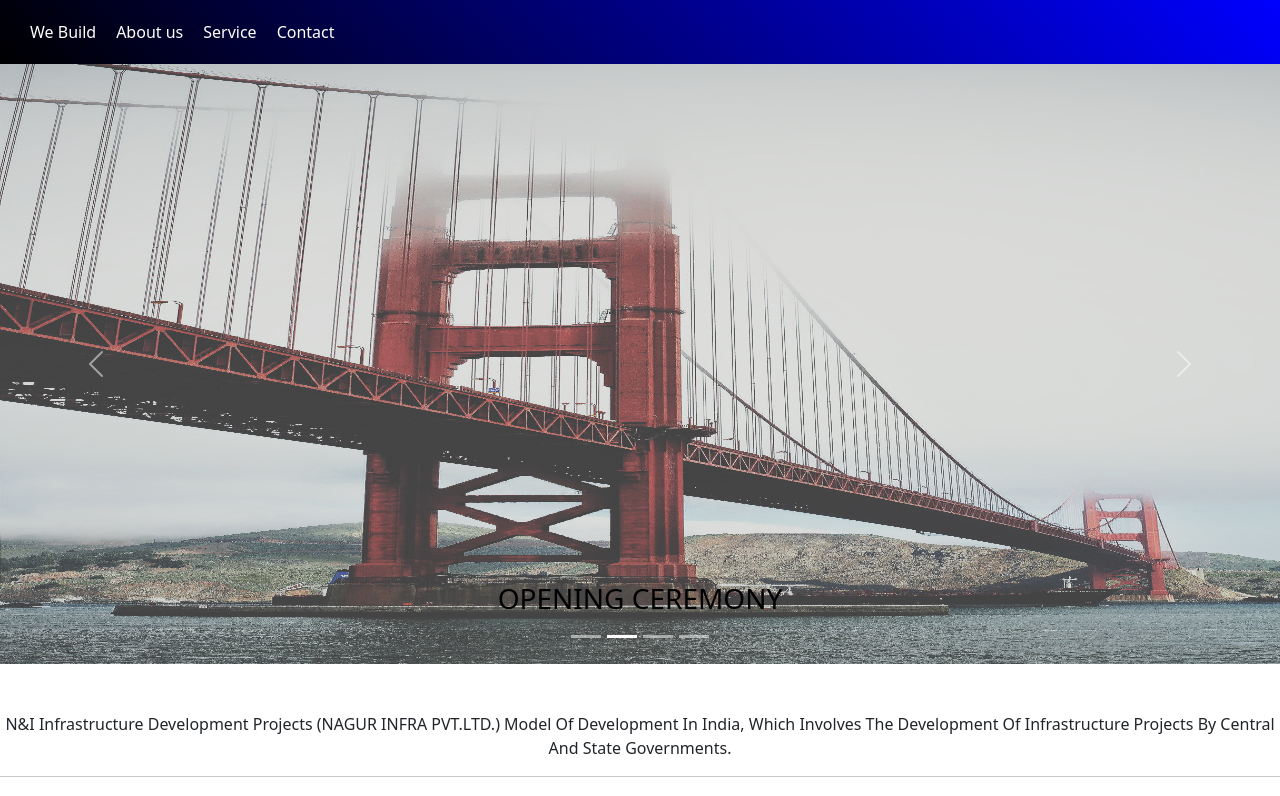
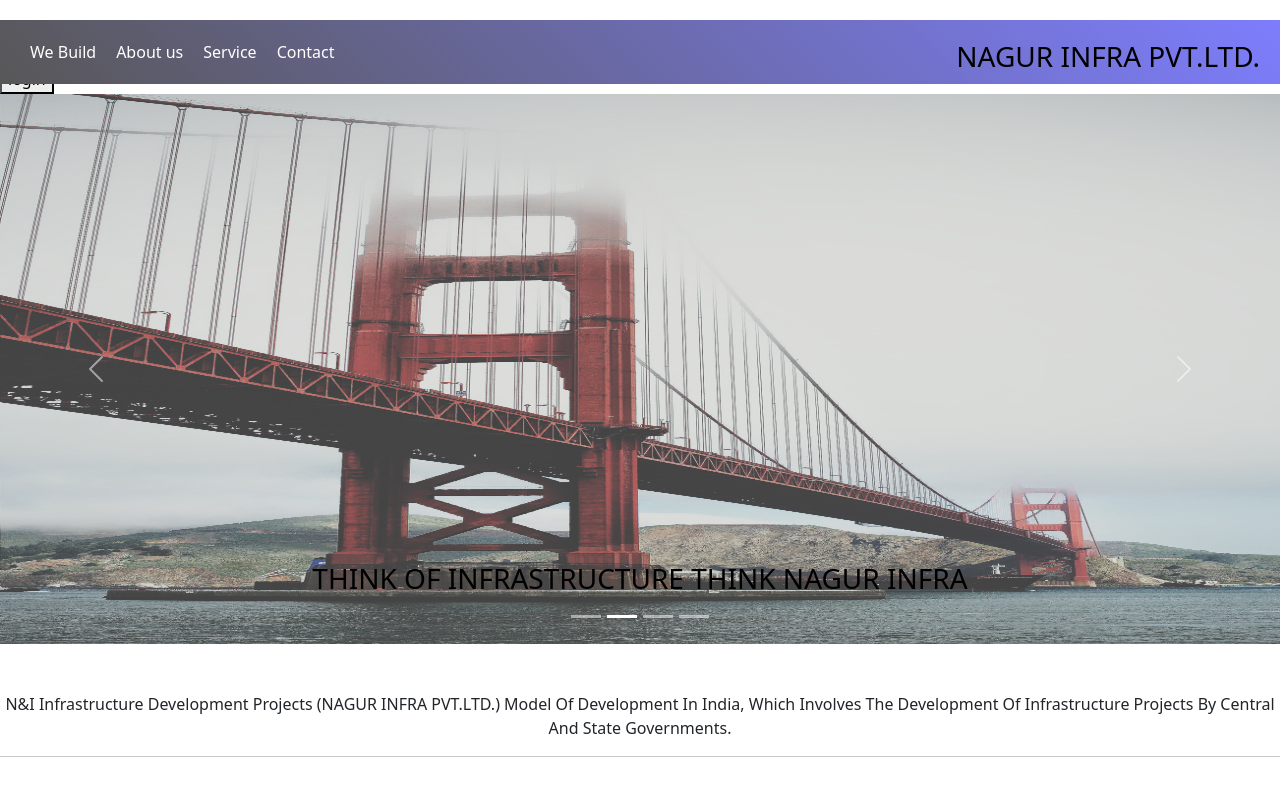
Before and after one commit to Yahiya-Zahour/basic-react, a React (Create React App) app: page / in a window 1280 px wide. Shown: the top 796 px of the page. Built offline with nearby package versions, Linux system fonts and the light colour scheme.

Commit message:
practice

```diff
--- a/src/Component/A-Body/MainBody.css
+++ b/src/Component/A-Body/MainBody.css
@@ -16,5 +16,5 @@ font-family: inherit;
 .card{
 margin-left: 200px;
 }
-.img1{height: 600px;
-width: 1500px;}
+.img1{height: 550px;
+width: 1400px;}
--- a/src/Component/A-Body/MainBody.jsx
+++ b/src/Component/A-Body/MainBody.jsx
@@ -12,28 +12,28 @@ const MainBody = () => {
           <Carousel.Item>
             <img className="img1" src="Assets/antho.jpg" alt="First slide" />
             <Carousel.Caption>
-              <h3 className="opening">OPENING CEREMONY</h3>
+              <h3 className="opening">THINK OF INFRASTRUCTURE THINK NAGUR INFRA</h3>
             </Carousel.Caption>
           </Carousel.Item>
           <Carousel.Item>
             <img className="img1" src="Assets/axel.jpg" alt="Second slide" />
 
             <Carousel.Caption>
-              <h3>OPENING CEREMONY</h3>
+              <h3>THINK OF INFRASTRUCTURE THINK NAGUR INFRA</h3>
             </Carousel.Caption>
           </Carousel.Item>
           <Carousel.Item>
             <img className="img1" src="Assets/lenst.jpg" alt="Third slide" />
 
             <Carousel.Caption>
-              <h3>OPENING CEREMONY</h3>
+              <h3>THINK OF INFRASTRUCTURE THINK NAGUR INFRA</h3>
             </Carousel.Caption>
           </Carousel.Item>
           <Carousel.Item>
             <img className="img1" src="Assets/joseph.jpg" alt="Third slide" />
 
             <Carousel.Caption>
-              <h3>OPENING CEREMONY</h3>
+              <h3>THINK OF INFRASTRUCTURE THINK NAGUR INFRA</h3>
             </Carousel.Caption>
           </Carousel.Item>
         </Carousel>
--- a/src/Component/A-Footer/Footer.jsx
+++ b/src/Component/A-Footer/Footer.jsx
@@ -7,7 +7,7 @@ const Footer = () => {
       <h1 className="fheading">Who We Are</h1>
       <br/>
 
-      <h5>Our Company</h5>
+      <h5 >Our Company </h5>
       <br />
       <h5>Our Corporate Offices</h5>
       <br />
--- a/src/Component/A-Header/Header.css
+++ b/src/Component/A-Header/Header.css
@@ -1,6 +1,6 @@
 nav {
     padding: 20px;
-    background: linear-gradient(45deg, rgb(0, 0, 0), blue);
+    background: linear-gradient(45deg, rgb(88, 87, 87), rgb(125, 125, 253));
     position:sticky;
     top: 20px;
   }
@@ -13,5 +13,9 @@ nav {
   nav:hover {
     background-color: rgb(26, 0, 26);
 
+  }
+
+  .logo{
+    float: right;
 
   }
--- a/src/Component/A-Header/Header.jsx
+++ b/src/Component/A-Header/Header.jsx
@@ -6,13 +6,15 @@ const Header = () => {
   return (
     <div>
       <nav>
+
      <a href="/">We Build</a>
      <a href="/">About us</a>
      <a href="/">Service</a>
      <a href="/">Contact</a>
+     <h3 className="logo">NAGUR INFRA PVT.LTD.</h3>
       </nav>
 
-
+<button>login</button>
 
 
     </div>
--- a/src/Component/homepage/Landing.jsx
+++ b/src/Component/homepage/Landing.jsx
@@ -9,7 +9,7 @@ const Landing = () => {
         <div>
             <Header/>
             <MainBody/>
-            <Footer/>
+            <Footer name="zahour"/>
 
         </div>
     );
```
